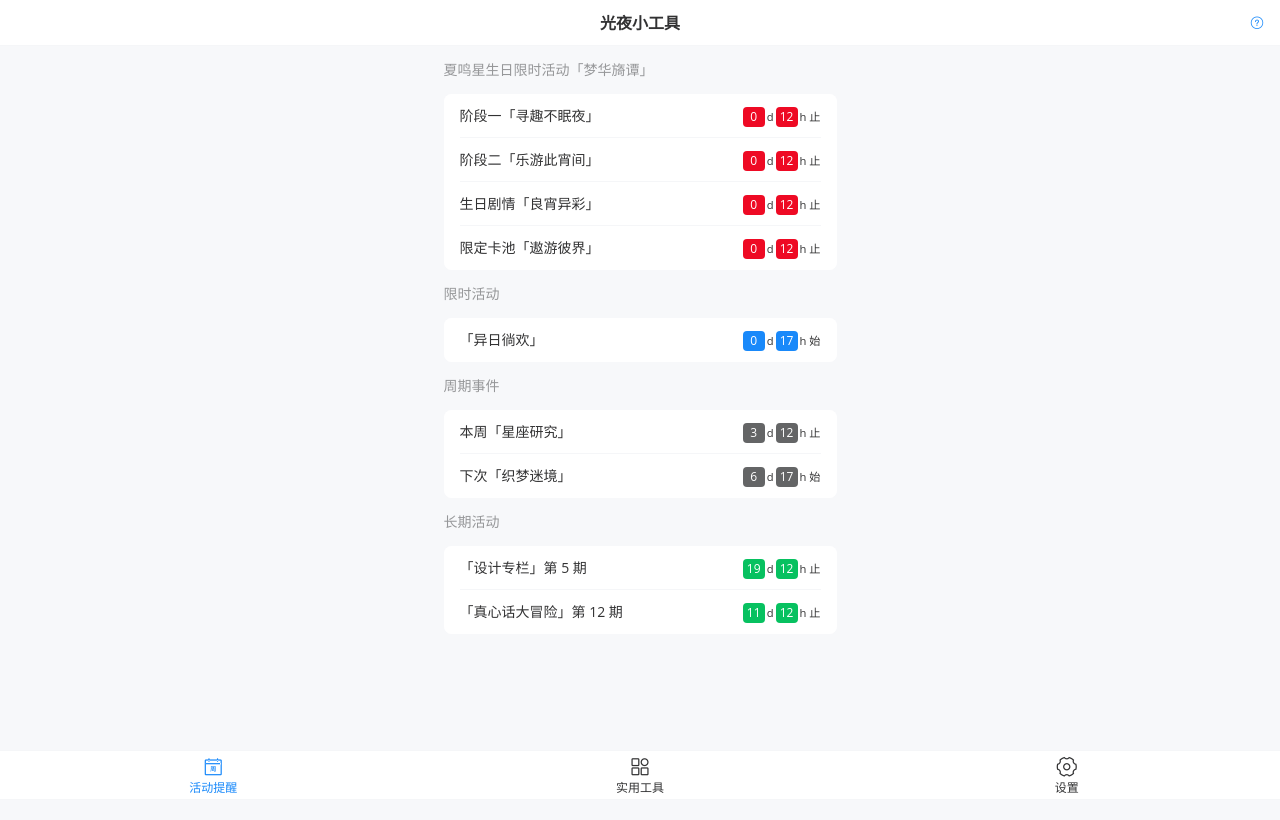
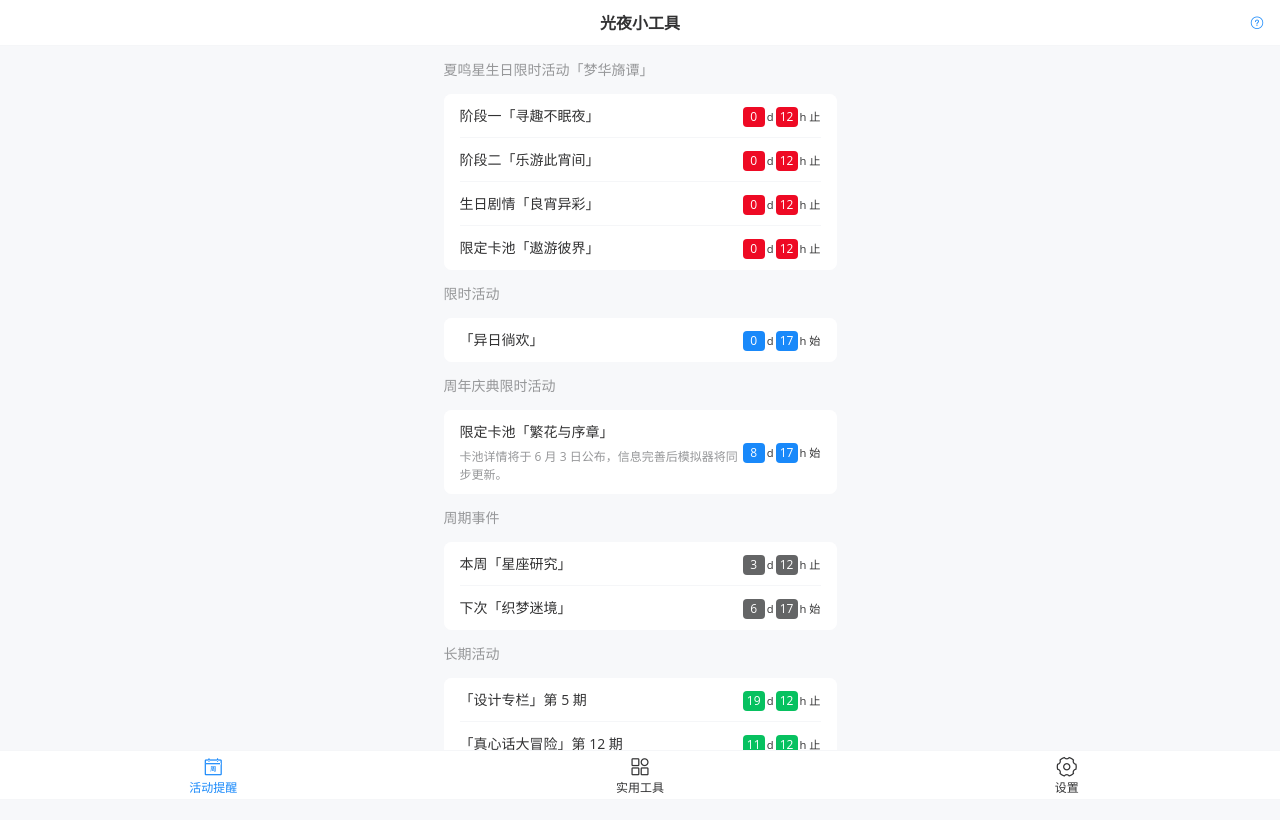
Before and after one commit to waterv/lightandnight, a Vue app: page /common/image in a window 1280 px wide. Built offline with nearby package versions, Linux system fonts and the light colour scheme.

Commit message:
upd: [活动提醒] 繁花与序章

```diff
--- a/src/assets/data/cards.json
+++ b/src/assets/data/cards.json
@@ -9,7 +9,8 @@
       [2, "拈花一梦"], [3, "夕色再临"], [4, "向心引力"], [1, "宴色诱惑"], [0, "触手可及"], [1, "罪爱"],
       [2, "暗涌"], [3, "微醺心潮"], [4, "蝴蝶效应"], [2, "生生团圆"], [0, "春色撩人"], [3, "香颂絮语"],
       [0, "四百击"], [4, "共犯"], [1, "奇诞破晓"], [4, "夜幕缭绕"], [3, "浮影相依"], [0, "狩猎计划"],
-      [1, "绯红深渊"], [2, "昔年绿夏"], [3, "低温记忆"], [4, "刺金花园"]
+      [1, "绯红深渊"], [2, "昔年绿夏"], [3, "低温记忆"], [4, "刺金花园"], [0, "不渝海誓"], [1, "隽永契约"],
+      [2, "以吻封缄"], [3, "爱神特快"], [4, "钻石之心"]
     ],
     "5": [
       [0, "无可遁逃"], [0, "反转霓虹"], [0, "专属造型"], [0, "黑色对峙"], [0, "碧珀凝光"], [0, "指间心音"],
--- a/src/assets/data/events.json
+++ b/src/assets/data/events.json
@@ -15,6 +15,12 @@
     ]
   },
   {
+    "name": "周年庆典限时活动",
+    "events": [
+      { "name": "限定卡池「繁花与序章」", "desc": "卡池详情将于 6 月 3 日公布，信息完善后模拟器将同步更新。", "start": "2022-06-11 05:00", "end": "2022-06-27" }
+    ]
+  },
+  {
     "name": "周期事件",
     "events": [
       { "name": "本周「星座研究」", "periodic": true, "state": "止", "day": 1 },
--- a/src/views/Home.vue
+++ b/src/views/Home.vue
@@ -8,7 +8,7 @@
       <template v-for="v in events" :key="v">
         <van-cell-group v-if="!v.noavailable" :title="v.name" inset>
           <template v-for="u in v.events" :key="u">
-            <van-cell v-if="u.time !== undefined" :title="u.name" center>
+            <van-cell v-if="u.time !== undefined" :title="u.name" :label="u.desc" center>
               <template #right-icon>
                 <van-count-down :time="u.time">
                   <template #default="timeData">
--- a/src/views/posts/ChangeLog.vue
+++ b/src/views/posts/ChangeLog.vue
@@ -3,6 +3,11 @@
 
   <van-tabs v-model:active="active" scrollspy sticky offset-top="46">
     <div class="content">
+      <van-tab title="22/06/02">
+        <h2>2022 年 06 月 02 日</h2>
+        <h3>数据更新</h3>
+        <p>1. 活动提醒：添加「繁花与序章」活动信息。</p>
+      </van-tab>
       <van-tab title="22/05/30">
         <h2>2022 年 05 月 30 日</h2>
         <h3>功能与改进</h3>
```
